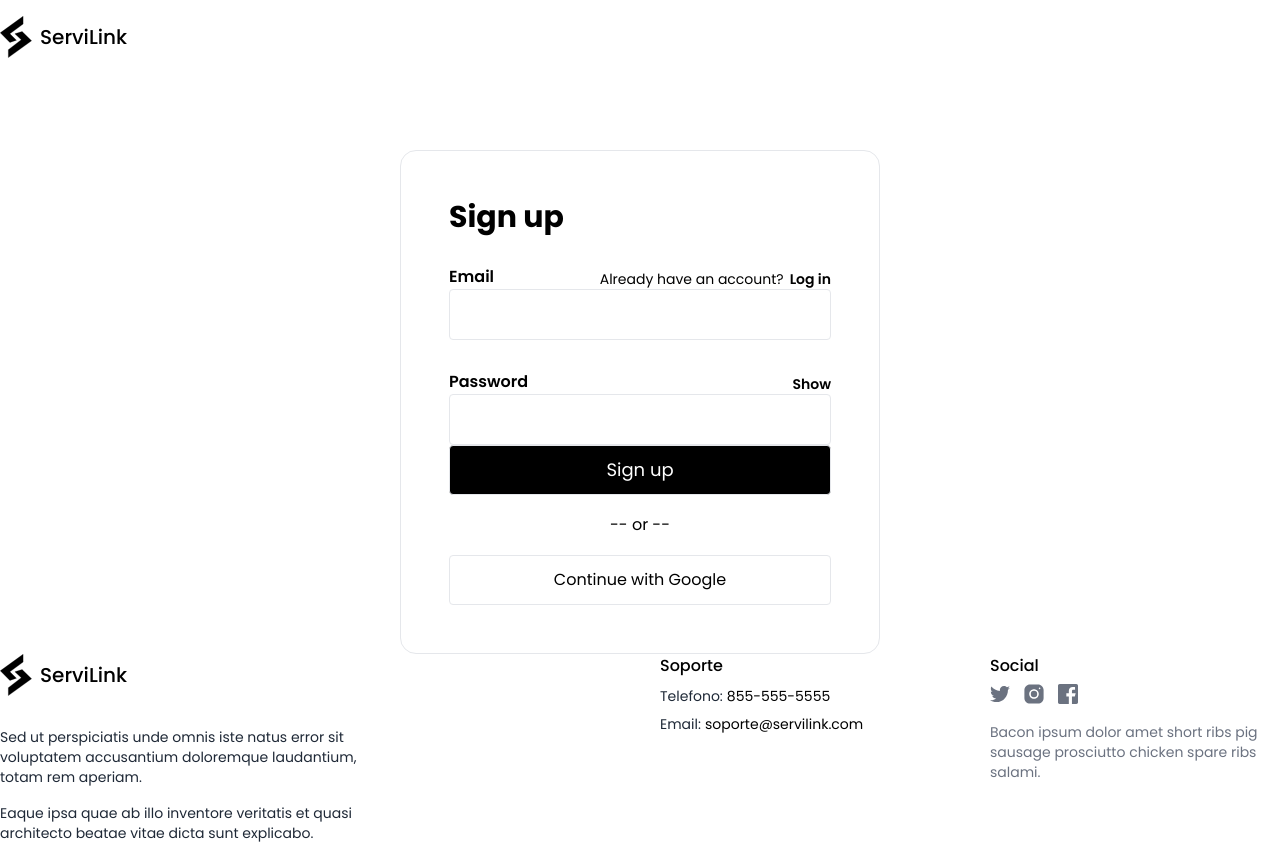
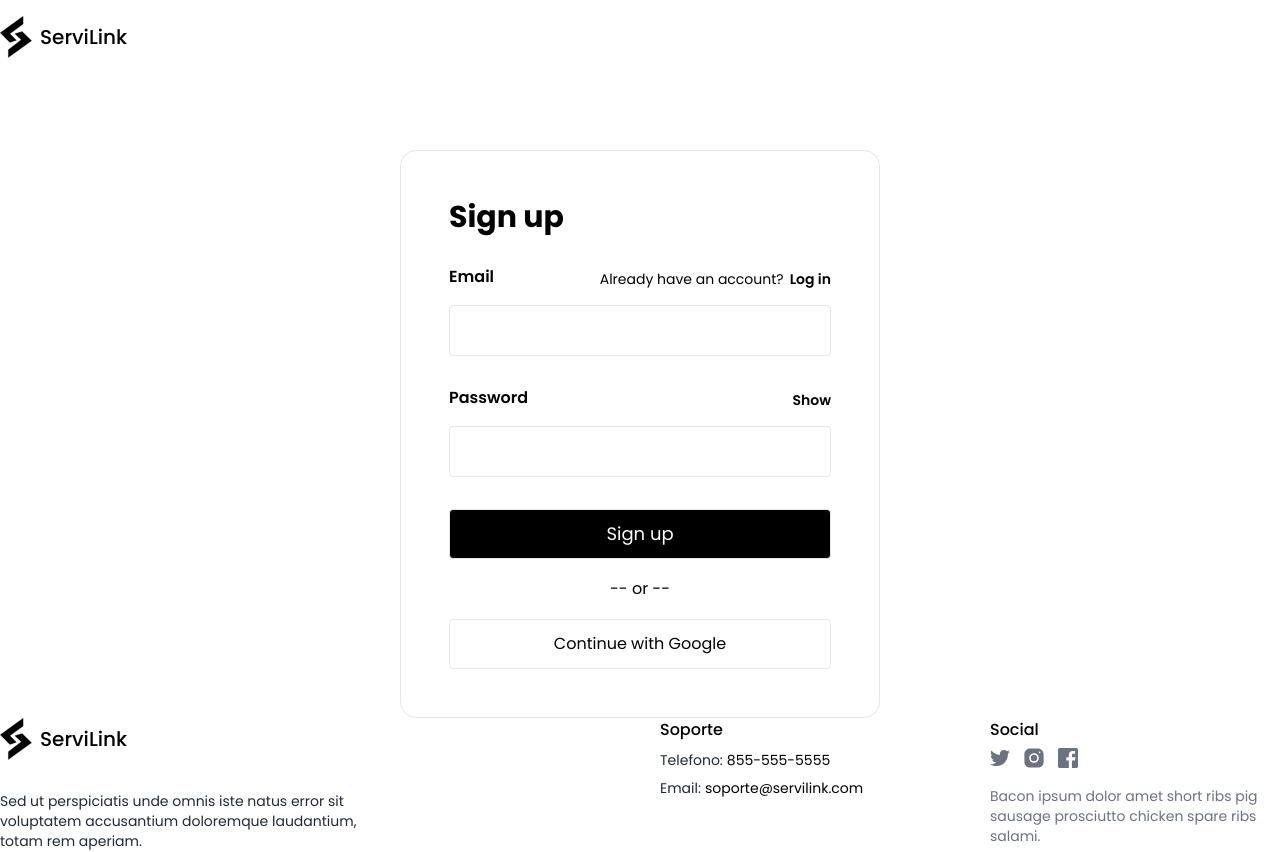
Before and after one commit to No-Country/c15-38-n-java-react, a React (Vite) app in the folder frontend/: page /signUp in a window 1280 px wide. Shown: the top 852 px of the page. Built offline with nearby package versions, Linux system fonts and the light colour scheme.

Commit message:
fixing sign up

```diff
--- a/frontend/src/pages/SignUp.jsx
+++ b/frontend/src/pages/SignUp.jsx
@@ -24,7 +24,7 @@ export default function SignUp() {
                   </Link>
                 </span>
               </div>
-              <div className="h-[51px]">
+              <div className="h-[51px] mt-4">
                 <input
                   type="text"
                   name="email"
@@ -45,7 +45,7 @@ export default function SignUp() {
                   Show
                 </span>
               </div>
-              <div className="h-[51px]">
+              <div className="h-[51px] mt-4">
                 <input
                   type="text"
                   name="email"
@@ -53,7 +53,7 @@ export default function SignUp() {
                 ></input>
               </div>
             </div>
-            <div>
+            <div className="mt-8">
               <button className="bg-black border rounded w-full h-[50px] text-lg text-white">
                 Sign up
               </button>
```
